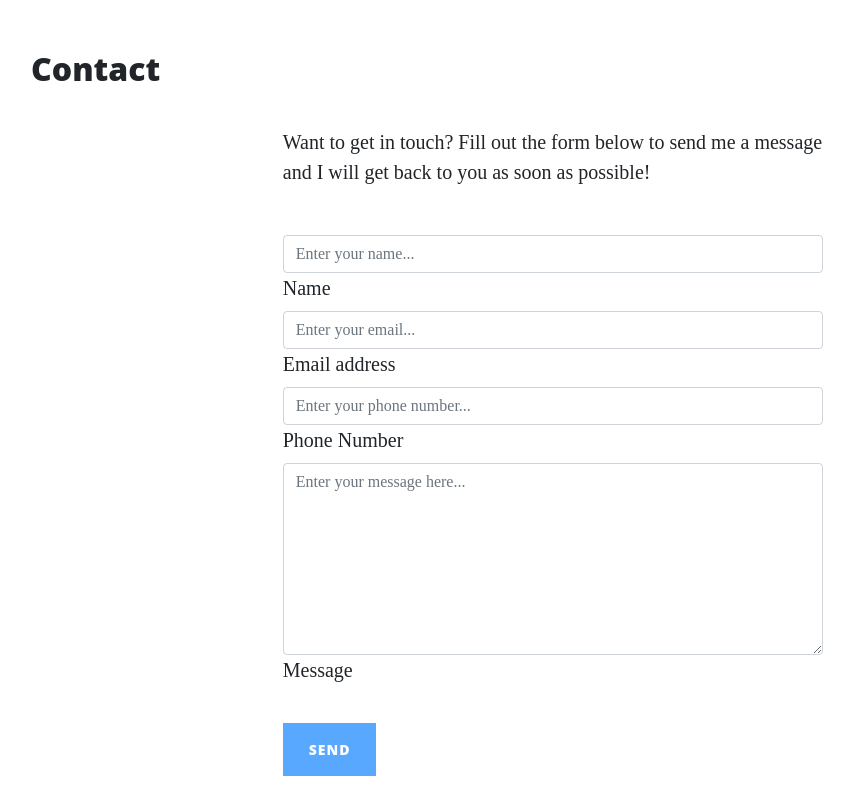
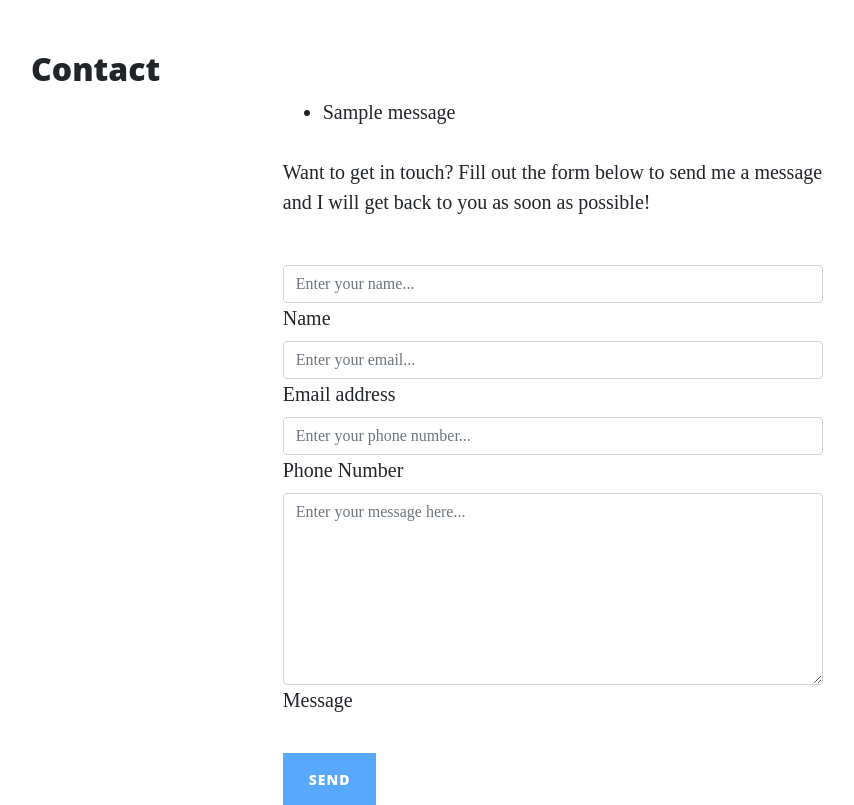
Before and after one commit to Tiff-C/hobbits-flask-app, a Flask app: page /contact in a window 1280 px wide. Shown: the part 628-1433 px from the top of the page, without its empty margins (87-941 px from the left). Run offline with Flask 2, Linux system fonts and the light colour scheme; one stand-in notice (Sample message) is shown; some libraries are stand-ins or nearby versions.

Commit message:
add code to post form  & give response to user

```diff
--- a/run.py
+++ b/run.py
@@ -1,9 +1,11 @@
 import os
 import json
-from flask import Flask, render_template
-
+from flask import Flask, render_template, request, flash
+if os.path.exists("env.py"):
+    import env
 
 app = Flask(__name__)
+app.secret_key = os.environ.get("SECRET_KEY")
 
 
 @app.route('/')
@@ -31,8 +33,11 @@ def about_member(member_name):
     return render_template('member.html', member=member)
 
 
-@app.route('/contact')
+@app.route('/contact', methods=["GET", "POST"])
 def contact():
+    if request.method == "POST":
+        flash("Thanks {}, we have recieved your message!".format(
+            request.form.get("name")))
     return render_template('contact.html', page_title='Contact')
 
 
--- a/templates/contact.html
+++ b/templates/contact.html
@@ -6,31 +6,42 @@
   <div class="container px-4 px-lg-5">
     <div class="row gx-4 gx-lg-5 justify-content-center">
       <div class="col-md-10 col-lg-8 col-xl-7">
+
+        {% with messages = get_flashed_messages() %}
+          {% if messages %}
+            <ul class="flashes">
+              {% for message in messages %}
+                <li>{{ message }}</li>
+              {% endfor %}
+            </ul>
+          {% endif %}
+        {% endwith %}
+
         <p>Want to get in touch? Fill out the form below to send me a message and I will get back to you as soon as
           possible!</p>
         <div class="my-5">
-          <form id="contactForm" data-sb-form-api-token="API_TOKEN">
+          <form method="POST" id="contactForm" data-sb-form-api-token="API_TOKEN">
             <div class="form-floating">
-              <input class="form-control" id="name" type="text" placeholder="Enter your name..."
+              <input class="form-control" name="name" id="name" type="text" placeholder="Enter your name..."
                 data-sb-validations="required" />
               <label for="name">Name</label>
               <div class="invalid-feedback" data-sb-feedback="name:required">A name is required.</div>
             </div>
             <div class="form-floating">
-              <input class="form-control" id="email" type="email" placeholder="Enter your email..."
+              <input class="form-control" name="email" id="email" type="email" placeholder="Enter your email..."
                 data-sb-validations="required,email" />
               <label for="email">Email address</label>
               <div class="invalid-feedback" data-sb-feedback="email:required">An email is required.</div>
               <div class="invalid-feedback" data-sb-feedback="email:email">Email is not valid.</div>
             </div>
             <div class="form-floating">
-              <input class="form-control" id="phone" type="tel" placeholder="Enter your phone number..."
+              <input class="form-control" name="phone" id="phone" type="tel" placeholder="Enter your phone number..."
                 data-sb-validations="required" />
               <label for="phone">Phone Number</label>
               <div class="invalid-feedback" data-sb-feedback="phone:required">A phone number is required.</div>
             </div>
             <div class="form-floating">
-              <textarea class="form-control" id="message" placeholder="Enter your message here..." style="height: 12rem"
+              <textarea class="form-control" name="message" id="message" placeholder="Enter your message here..." style="height: 12rem"
                 data-sb-validations="required"></textarea>
               <label for="message">Message</label>
               <div class="invalid-feedback" data-sb-feedback="message:required">A message is required.</div>
```
Also changed, not shown: 1 other file.
